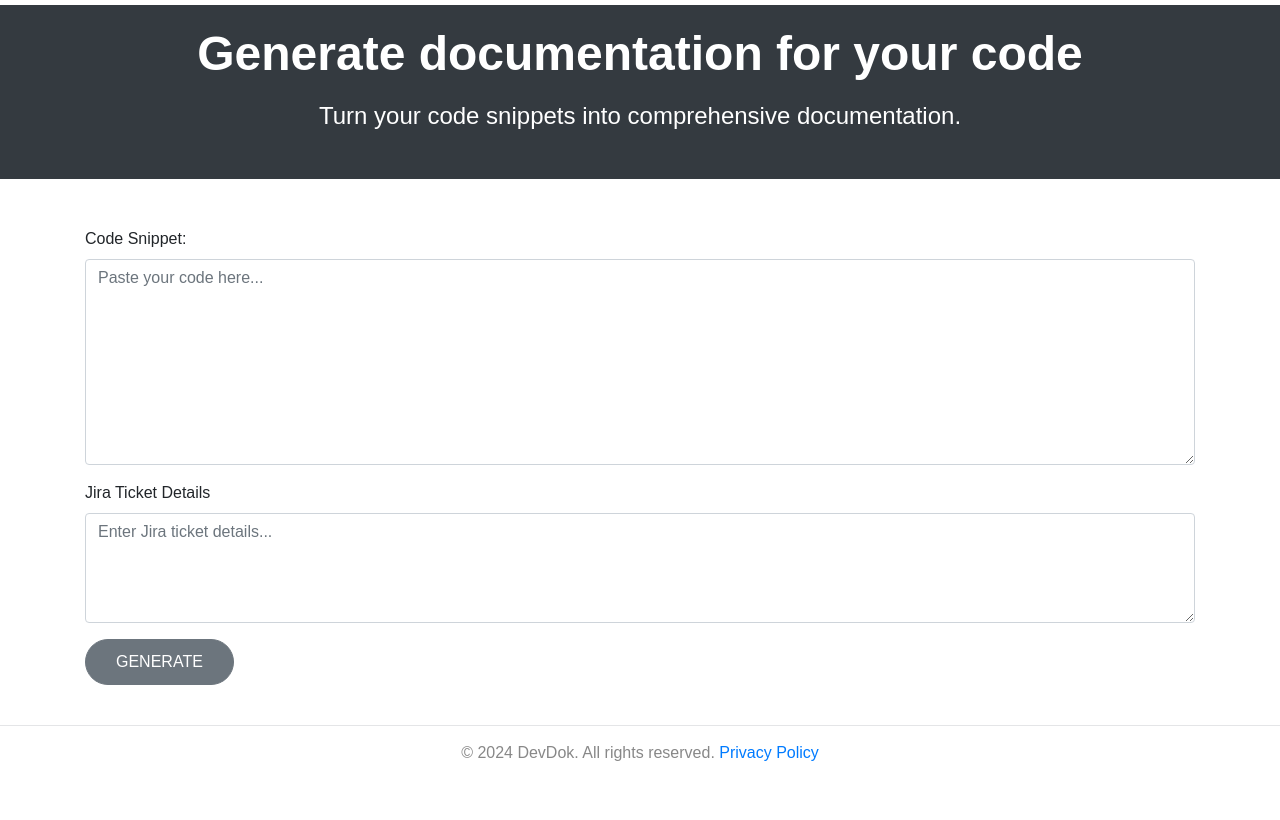
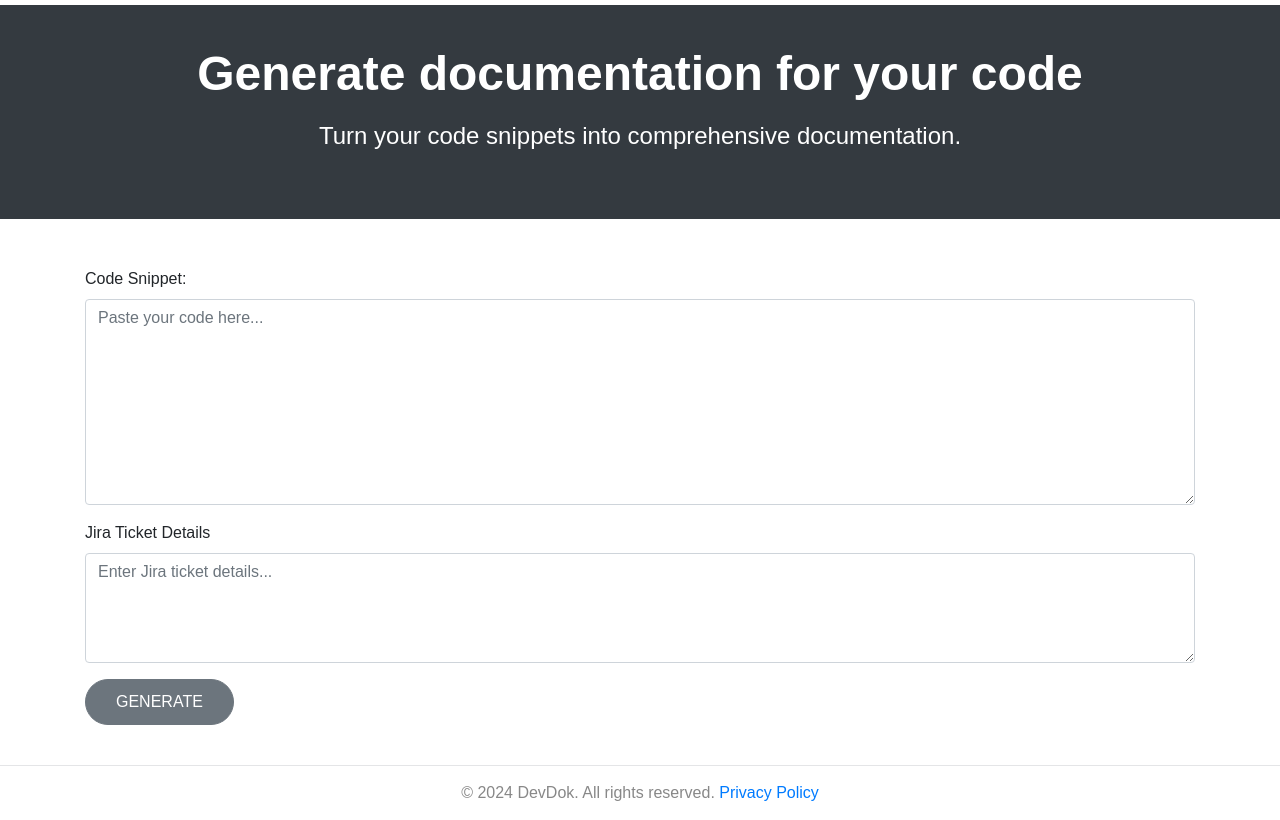
Before and after one commit to MarioSorgente/devdok, a plain HTML site: page generator.html in a window 1280 px wide. Shown: the part 61-881 px from the top of the page. Before the commit the page ends 841 px from the top, so only its background shows below. Drawn offline with nearby package versions, Linux system fonts and the light colour scheme; no server answers.

Commit message:
Update styles.css

```diff
--- a/styles.css
+++ b/styles.css
@@ -47,7 +47,7 @@ footer {
 .hero {
     background-color: #343a40;
     color: #ffffff;
-    padding: 20px 0; /* Increased padding for a more spacious feel */
+    padding: 40px 0; /* Increased padding for a more spacious feel */
     text-align: center;
 }
 
```
